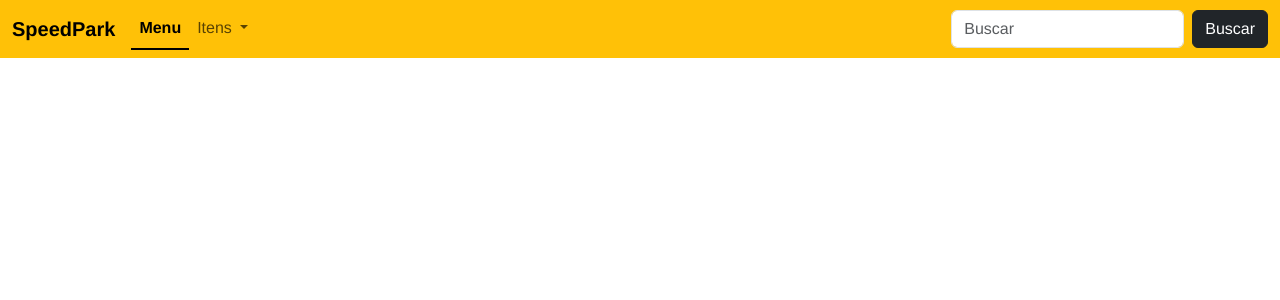
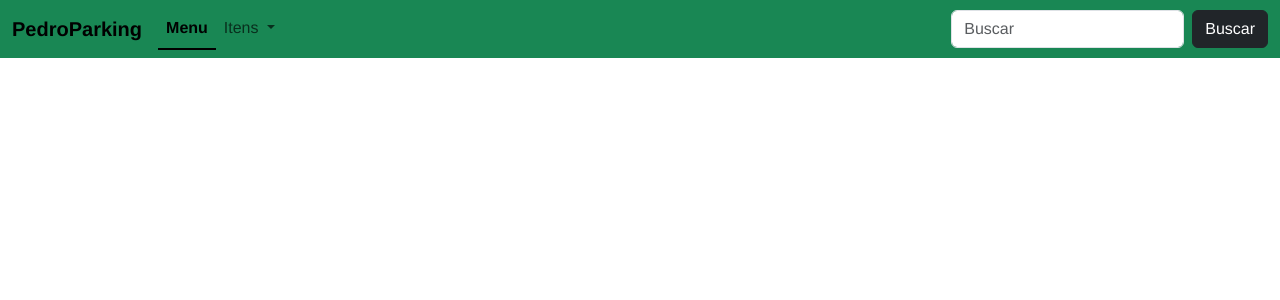
Before and after one commit to AdemarRamalho/Estacionamento-cliente, a Vue app: page / in a window 1280 px wide. Shown: the top 300 px of the page. Built offline with nearby package versions, Linux system fonts and the light colour scheme.

Commit message:
app vue att

```diff
--- a/src/App.vue
+++ b/src/App.vue
@@ -1,8 +1,8 @@
 <template>
-<nav class="navbar navbar-expand-lg bg-warning nav-underline">
+<nav class="navbar navbar-expand-lg bg-success nav-underline">
   <div class="container-fluid">
 
-    <a class="navbar-brand" href="#">SpeedPark</a>
+    <a class="navbar-brand" href="#">PedroParking</a>
     <button class="navbar-toggler" type="button" data-bs-toggle="collapse" data-bs-target="#navbarSupportedContent" aria-controls="navbarSupportedContent" aria-expanded="false" aria-label="Toggle navigation">
       <span class="navbar-toggler-icon"></span>
     </button>
```
